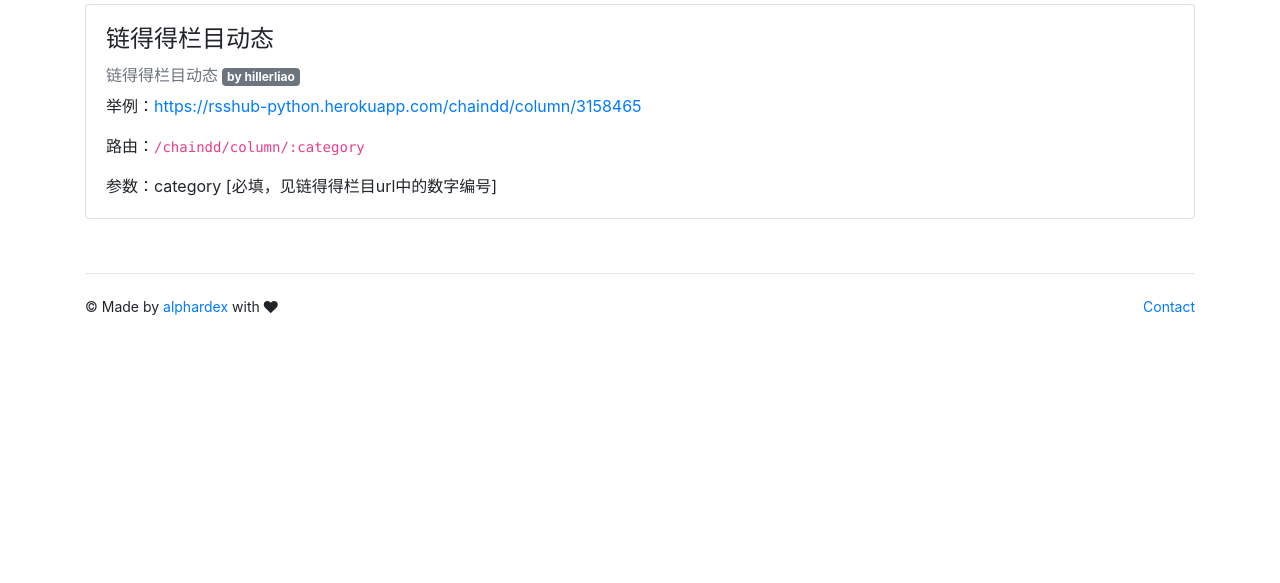
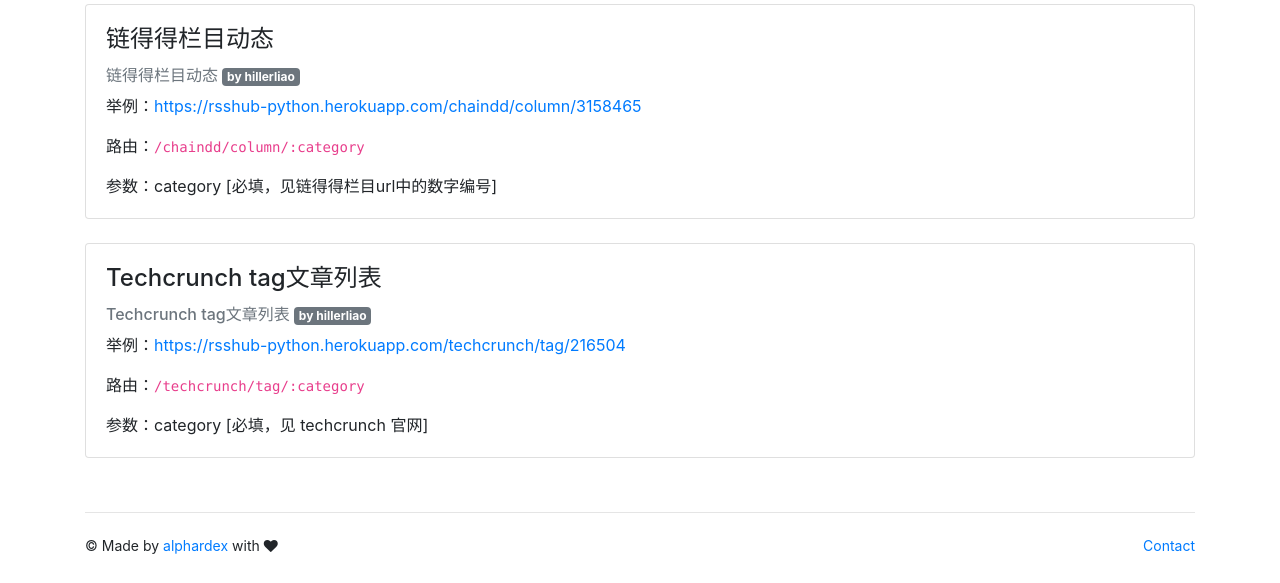
Before and after one commit to hillerliao/RSSHub-python, a Flask app: page /feeds in a window 1280 px wide. Shown: the part 3074-3657 px from the top of the page. Before the commit the page ends 3389 px from the top, so only its background shows below. Run offline with Flask 2, Linux system fonts and the light colour scheme; some libraries are stand-ins or nearby versions.

Commit message:
add instruction for techcrunch

```diff
--- a/rsshub/templates/main/feeds.html
+++ b/rsshub/templates/main/feeds.html
@@ -189,4 +189,18 @@
 </div>
 <br>
 <!--item info end-->
+
+<!--item info start-->
+<div class="card text-left">
+  <div class="card-body">
+    <h4 class="card-title">Techcrunch tag文章列表</h4>
+    <h6 class="text-muted">Techcrunch tag文章列表 <a href="https://github.com/hillerliao" target="_blank" class="badge badge-secondary">by hillerliao</a></h6>
+    <p class="card-text">举例：<a href="https://rsshub-python.herokuapp.com/techcrunch/tag/216504" target="_blank">https://rsshub-python.herokuapp.com/techcrunch/tag/216504</a></p>
+    <p class="card-text">路由：<code>/techcrunch/tag/:category</code></p>
+    <p class="card-text">参数：category [必填，见 techcrunch 官网]</p>
+  </div>
+</div>
+<br>
+<!--item info end-->
+
 {% endblock content %}
```
